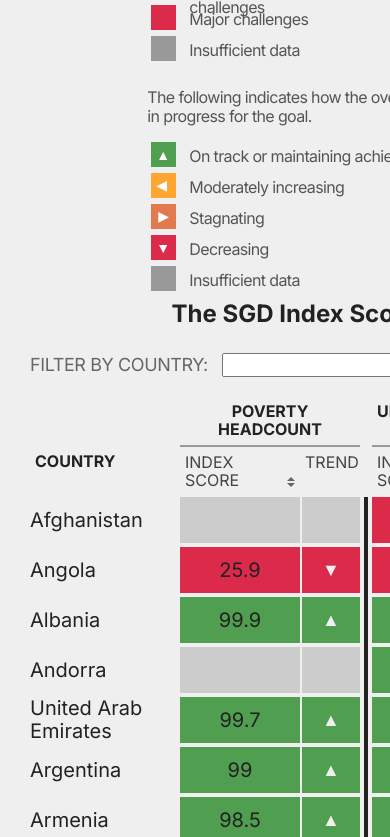
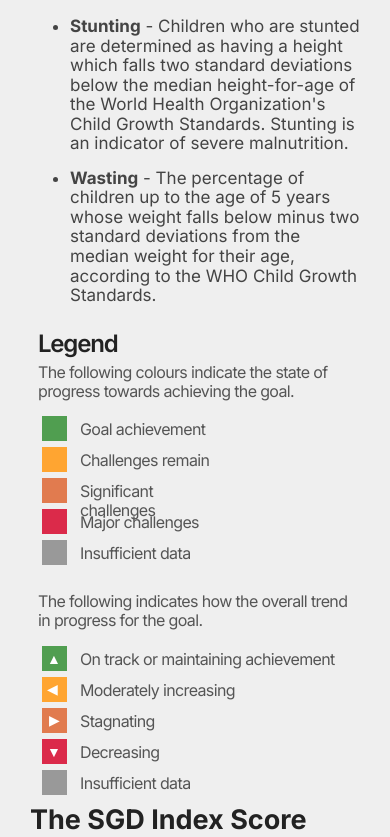
Before and after one commit to schubert-da/dvs-world-summit, a Svelte app: page / in a window 390 px wide. Shown: the part 5322-6159 px from the top of the page. Built offline with nearby package versions, Linux system fonts and the light colour scheme; a web font is replaced by a local one.

Commit message:
table responsiveness changes

```diff
--- a/src/components/sections/common/charts/hunger-poverty-table.svelte
+++ b/src/components/sections/common/charts/hunger-poverty-table.svelte
@@ -96,14 +96,14 @@
         </ul>
 
         <TableLegend />
-    </div>
 
-    <h2 class="title">The SGD Index Score Rankings - Hunger and Poverty</h2>
+        <h2 class="title">The SGD Index Score Rankings - Hunger and Poverty</h2>
 
 
-    <div class="filter-country">
-        <label for="key"> Filter by Country:  </label>
-        <input type="text" name="key" id="key" on:input={filterData}/>
+        <div class="filter-country">
+            <label for="key"> Filter by Country:  </label>
+            <input type="text" name="key" id="key" on:input={filterData}/>
+        </div>
     </div>
 
     <div class="table">
@@ -207,7 +207,6 @@
 
 <style>
     .table-section {
-        width: fit-content;
         margin: 0 auto;
     }
 
@@ -219,7 +218,7 @@
 
     .desc {
         font-size: 18px;
-        width: 60ch;
+        max-width: 60ch;
         margin-top: 20px;
     }
 
@@ -247,6 +246,7 @@
     }
 
     .table {
+        margin: 0 auto;
         width: 900px;
 
         display: grid;
@@ -355,4 +355,26 @@
         border-top-color: #666;
         margin-top: 1px;
     }
+
+    @media (max-width: 720px) {
+
+        .table {
+            overflow-x: scroll;
+            grid-template-columns: 100px repeat(4, 10fr 5fr 1fr);
+            grid-template-rows: repeat(17, 40px);
+            font-size: 16px;
+        }
+
+        .data-country-name, .big-label, .header-label.big-label{
+            font-size: 16px;
+        }
+
+        .header-label.big-label{
+            color: #222;
+            font-weight: bold;
+            text-align: center;
+            grid-row: 1/1;
+            border-bottom: 2px solid #999;
+        }
+    }
 </style>
```
